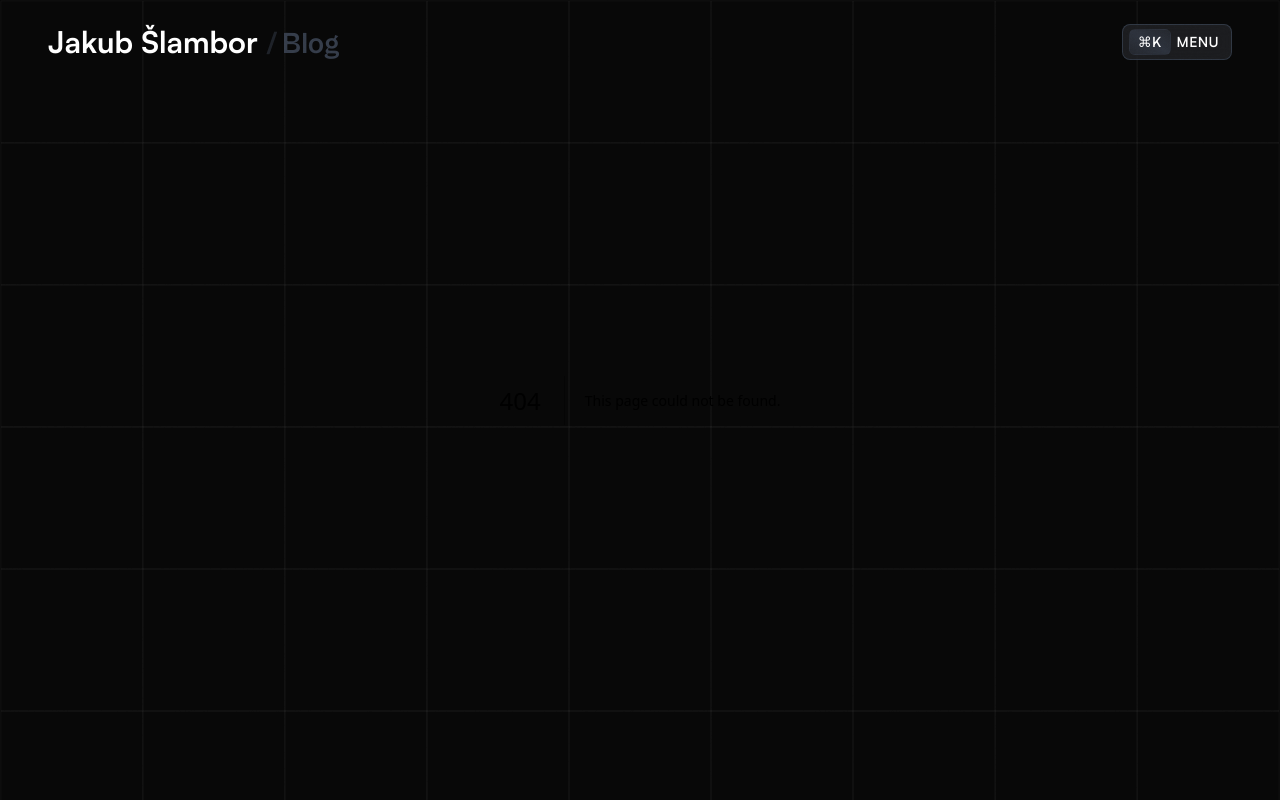
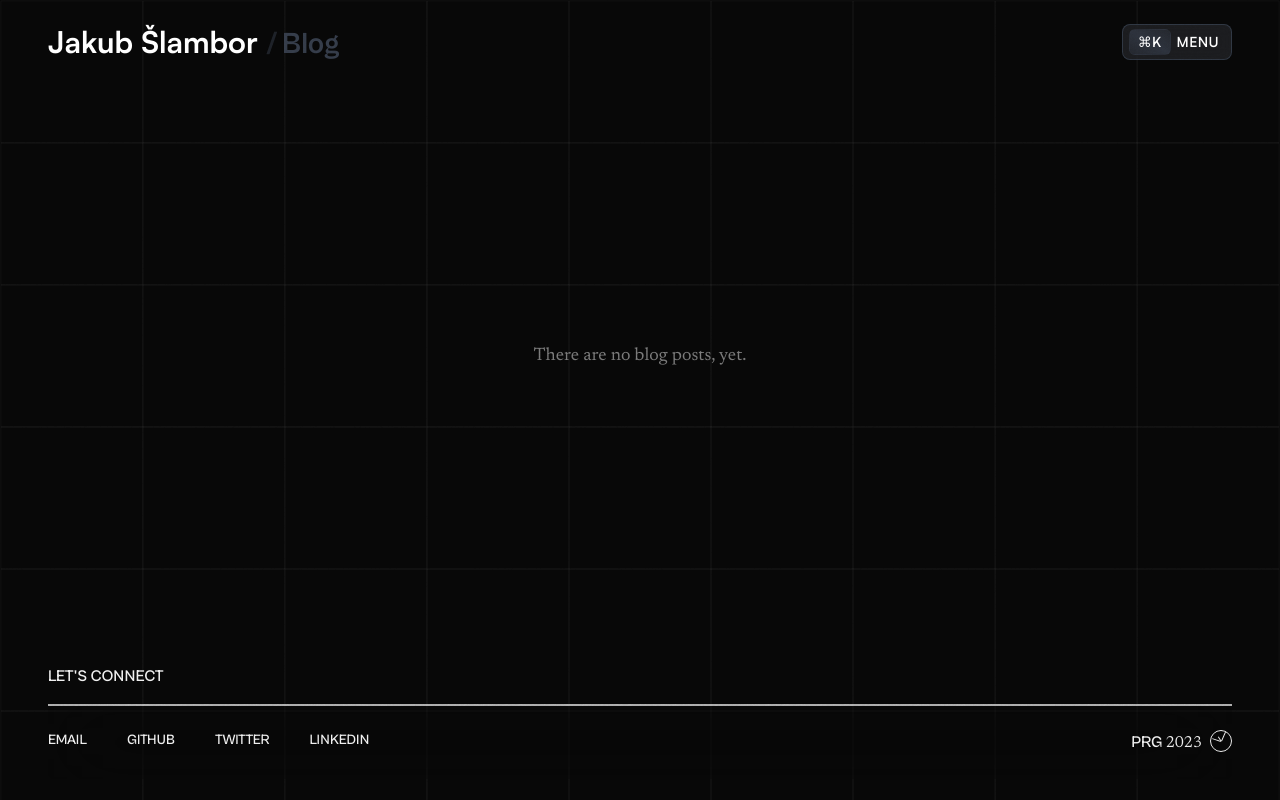
Before and after one commit to jakubslambor/jakub-slambor, a Next.js app: page /blog in a window 1280 px wide. Before the commit this address had no page. Shown: the top 800 px of the page. Built offline with nearby package versions, Linux system fonts and the light colour scheme.

Commit message:
Add blog page

```diff
--- /dev/null
+++ b/app/blog/page.tsx
@@ -0,0 +1,7 @@
+export default function Blog() {
+  return (
+    <div className="container flex min-h-[73vh] items-center justify-center pt-32 font-serif text-lg italic text-white/50">
+      <p>There are no blog posts, yet.</p>
+    </div>
+  )
+}
```
